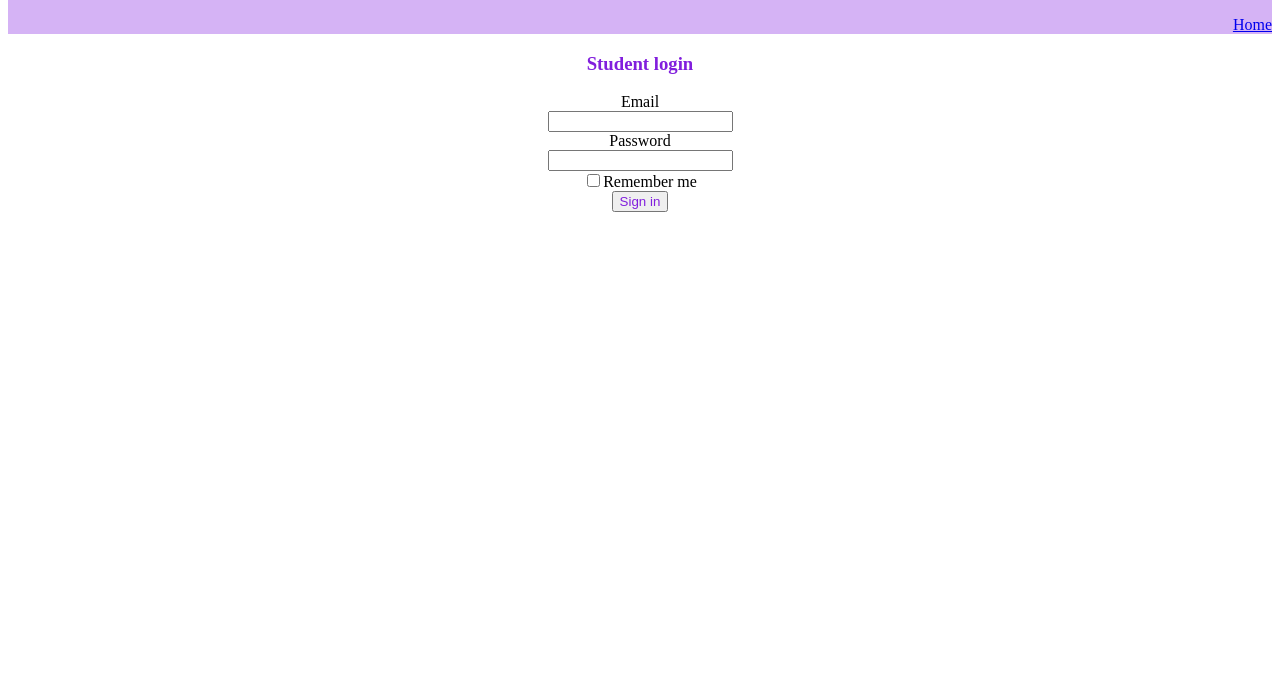
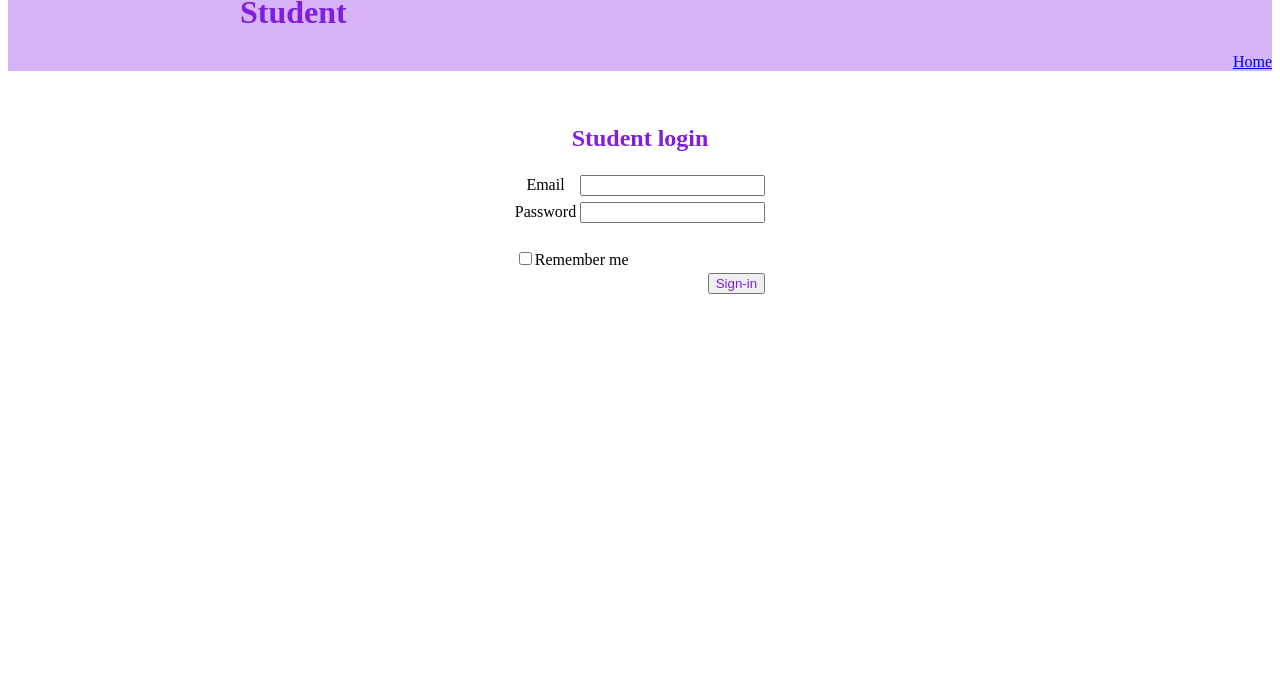
Before and after one commit to KSNS-Sarwani/teaching-assistant, a plain HTML site: page Studentlogin.html in a window 1280 px wide. Shown: the part 101-800 px from the top of the page. Drawn offline with Linux system fonts and the light colour scheme.

Commit message:
minor changes in login pages

```diff
--- a/Studentlogin.html
+++ b/Studentlogin.html
@@ -7,22 +7,33 @@
     </head>
     <body>
         <header style="background-color: rgb(213, 179, 245);">
-            <h1 style="text-align: left;color:rgb(129, 30, 221)">Welcome Back<br>Student</h1>
-            <a href="index.html"><nav style="text-align:right">Home</nav></a>
+            <h1 style="text-align: left;color:rgb(129, 30, 221)">Welcome <br>
+                &nbsp;&nbsp;&nbsp;&nbsp;&nbsp;&nbsp;&nbsp;&nbsp;&nbsp;&nbsp;&nbsp;&nbsp;&nbsp;
+                &nbsp;&nbsp;&nbsp;&nbsp;Back<br>&nbsp;&nbsp;
+                &nbsp;&nbsp;&nbsp;&nbsp;&nbsp;&nbsp;&nbsp;&nbsp;&nbsp;&nbsp;&nbsp;
+                &nbsp;&nbsp;&nbsp;&nbsp;&nbsp;&nbsp;&nbsp;&nbsp;&nbsp;&nbsp;&nbsp;
+                &nbsp;&nbsp;Student</h1>
+            <p style="text-align: right;"><a href="index.html">Home</a></p>
         </header>
         <main>
-            <h3 style="text-align:center;color:rgb(129, 30, 221)">Student login</h3>
             <form style="text-align: center;">
-
-                <label for="email">Email</label><br>
-                <input type="email" id="email">
-                <br>
-                <label for="password">Password</label><br>
-                <input type="password" id="password">
-                <br>
-                <input type="checkbox">Remember me
-                <br>
-                <button style="color: rgb(129, 30, 221);">Sign in</button>
+                <table align="center">
+                    <caption><h2 style="text-align:center;color:rgb(129, 30, 221)">Student login</h2></caption>
+                    <tr>
+                        <td align="center"><label for="email">Email</label></td>
+                        <td align="center"><input type="email" id="email"></td>
+                    </tr>
+                    <tr><br></tr>
+                    <tr>
+                        <td align="center"><label for="password">Password</label></td>
+                        <td align="center"><input type="password" id="password"></td>
+                    </tr>
+                    <tr><td>&nbsp;</td></tr>
+                    <tr>
+                        <td colspan="2" align="left"><input type="checkbox">Remember me</td>
+                    </tr>
+                    <tr><td colspan="2"align="right"><input type="submit" value="Sign-in" style="color: rgb(129, 30, 221);"></td></tr>
+                </table>
             </form>
         </main>
     </body>
```
Also changed, not shown: Teacherlogin.html (+3 -3 lines).
